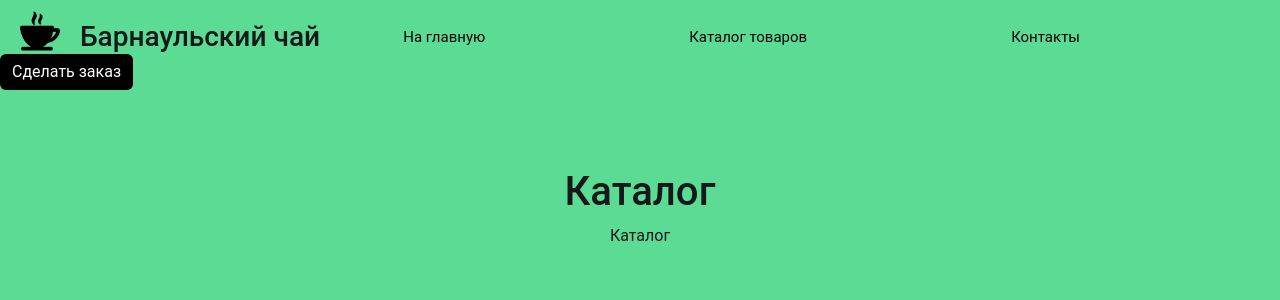
After one commit to abkolia/Tea-store, a Django app: page /catalog in a window 1280 px wide. The commit adds this page. Shown: the top 300 px of the page. Run offline with Django 4.2, Linux system fonts and the light colour scheme.

Commit message:
Добавлен переход по ссылкам в навбаре

```diff
--- /dev/null
+++ b/teastore/main/templates/main/catalog.html
@@ -0,0 +1,12 @@
+{% extends 'main/layout.html' %}
+
+{% block title %}
+    Каталог
+{% endblock %}
+
+{% block content %}
+    <header class="main">
+        <h1>Каталог</h1>
+        <p>Каталог</p>
+    </header>
+{% endblock %}
--- a/teastore/main/templates/main/layout.html
+++ b/teastore/main/templates/main/layout.html
@@ -16,9 +16,9 @@
             <h3>Барнаульский чай</h3>
         </div>
         <div class="menu">
-            <a href="/">На главную</a>
-            <a href="/">Каталог</a>
-            <a href="/">Контакты</a>
+            <a href="{% url 'home' %}">На главную</a>
+            <a href="{% url 'catalog' %}">Каталог товаров</a>
+            <a href="{% url 'contact' %}">Контакты</a>
         </div>
         <div class="buy">
             <a href="/" class="btn btn-warning">Сделать заказ</a>
--- a/teastore/main/urls.py
+++ b/teastore/main/urls.py
@@ -2,5 +2,7 @@ from django.urls import path
 from . import views
 
 urlpatterns = [
-    path('', views.index)
+    path('', views.index, name='home'),
+    path('contact', views.contact, name='contact'),
+    path('catalog', views.catalog, name='catalog')
 ]
--- a/teastore/main/views.py
+++ b/teastore/main/views.py
@@ -2,3 +2,9 @@ from django.shortcuts import render
 
 def index(request):
     return render(request, 'main/index.html')
+
+def contact(request):
+    return render(request, 'main/contact.html')
+
+def catalog(request):
+    return render(request, 'main/catalog.html')
```
Also changed, not shown: teastore/main/templates/main/contact.html (added, +12 -0 lines).
